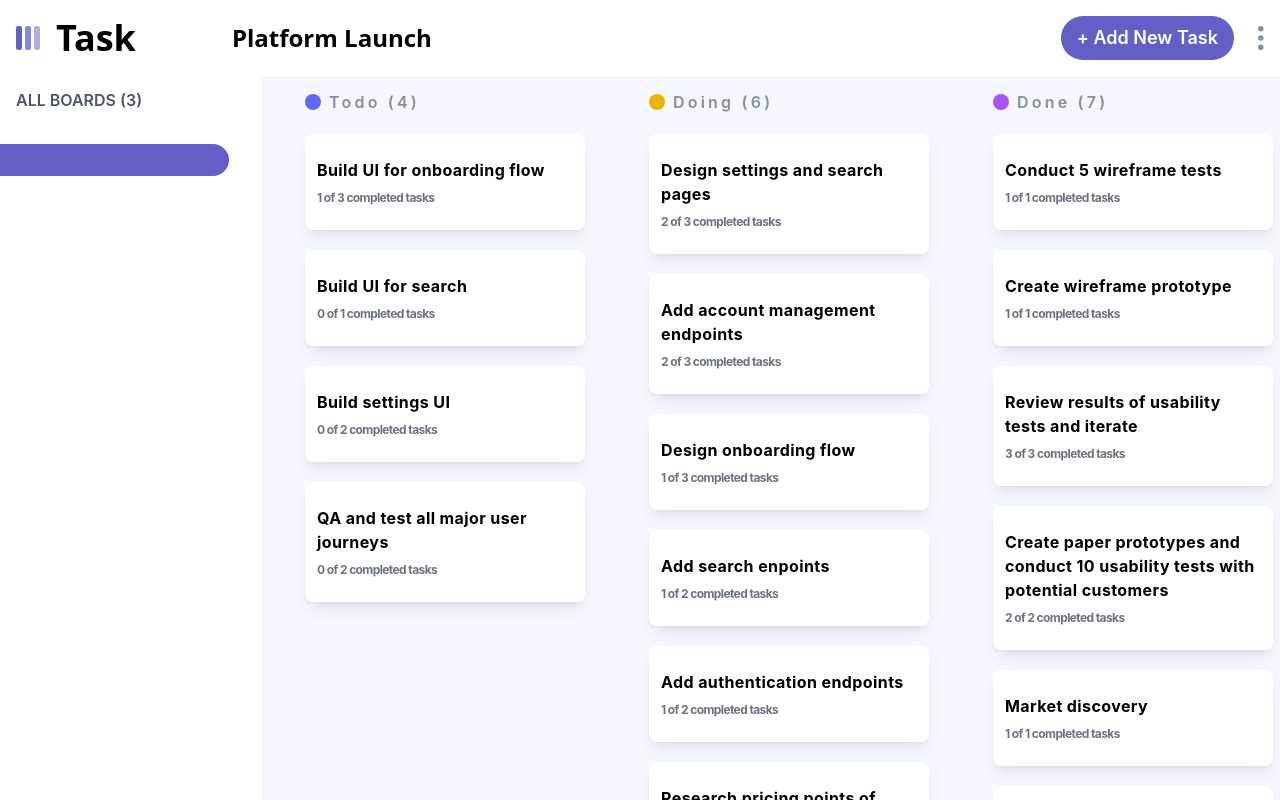
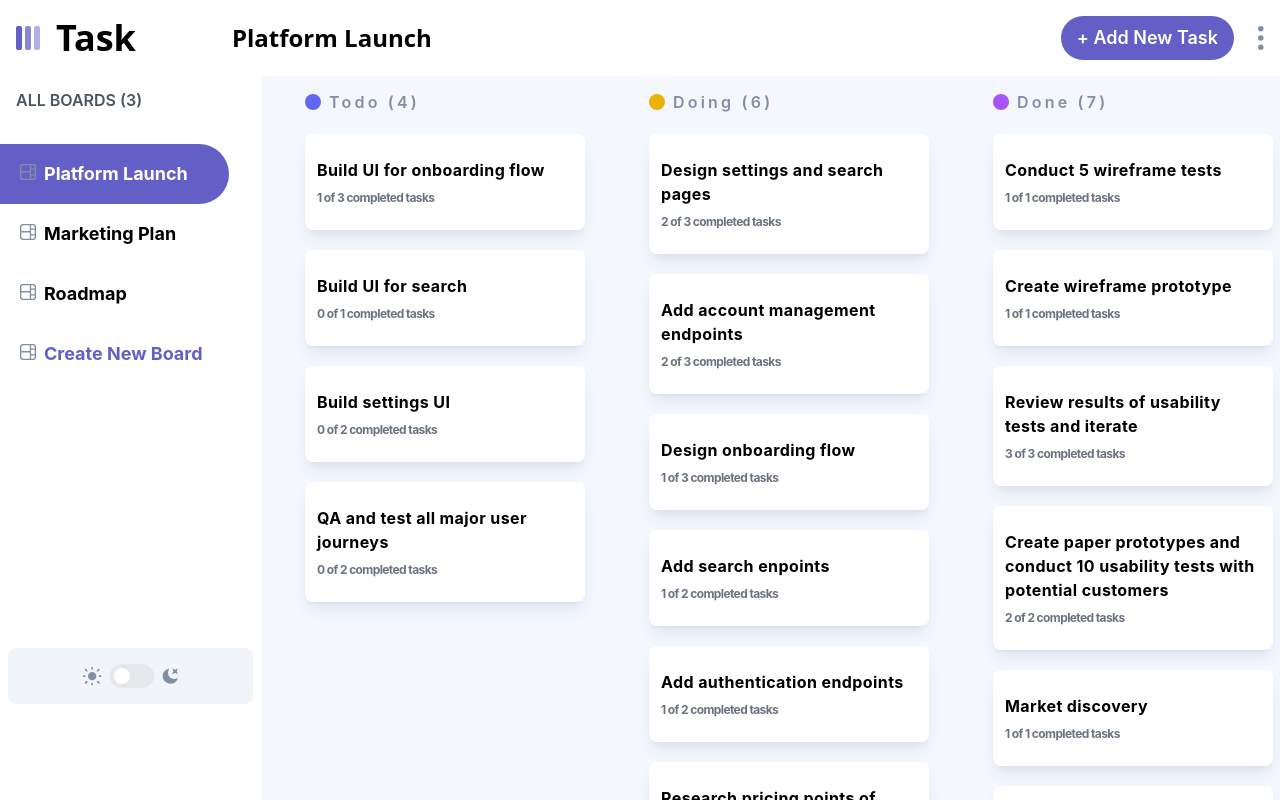
Before and after one commit to Danielseta/task-management-react, a React (Vite) app: page / in a window 1280 px wide. Built offline with nearby package versions, Linux system fonts and the light colour scheme.

Commit message:
dark mode toggle and board creation functionality to SideBar component

```diff
--- a/src/componets/SideBar.jsx
+++ b/src/componets/SideBar.jsx
@@ -1,6 +1,10 @@
 import React, { useState } from "react";
 import { useDispatch, useSelector } from "react-redux";
 import useDarkMode from "../Hooks/useDarkMode";
+import boardIcon from "../assets/icon-board.svg";
+import darkIcon from "../assets/icon-dark-theme.svg";
+import lightIcon from "../assets/icon-light-theme.svg";
+import { Switch } from "@headlessui/react";
 
 function SideBar({ setIsSideBarOpen, isSideBarOpen }) {
   const dispatch = useDispatch();
@@ -44,8 +48,34 @@ function SideBar({ setIsSideBarOpen, isSideBarOpen }) {
                       onClick={() => {
                         dispatch(boardsSlice.actions.setBoardActive({ index }));
                       }}
-                    ></div>
+                    >
+                      <img src={boardIcon} className=" h-4" />
+                      <p className=" text-lg font-bold ">{board.name}</p>
+                    </div>
                   ))}
+                  <div className=" flex  items-baseline space-x-2  mr-8 rounded-r-full duration-500 ease-in-out cursor-pointer text-[#635fc7] px-5 py-4 hover:bg-[#635fc71a] hover:text-[#635fc7] dark:hover:bg-white  ">
+                    <img src={boardIcon} className=" h-4" />
+                    <p className=" text-lg font-bold ">Create New Board</p>
+                  </div>
+                </div>
+                <div className=" mx-2  p-4 relative space-x-2 bg-slate-100 dark:bg-[#20212c] flex justify-center items-center rounded-lg">
+                  <img src={lightIcon} alt="sun indicating light mode" />
+
+                  <Switch
+                    checked={darkSide}
+                    onChange={toggleDarkMode}
+                    className={`${
+                      darkSide ? "bg-[#635fc7]" : "bg-gray-200"
+                    } relative inline-flex h-6 w-11 items-center rounded-full`}
+                  >
+                    <span
+                      className={`${
+                        darkSide ? "translate-x-6" : "translate-x-1"
+                      } inline-block h-4 w-4 transform rounded-full bg-white transition`}
+                    />
+                  </Switch>
+
+                  <img src={darkIcon} alt="moon indicating dark mode" />
                 </div>
               </div>
             </div>
```
